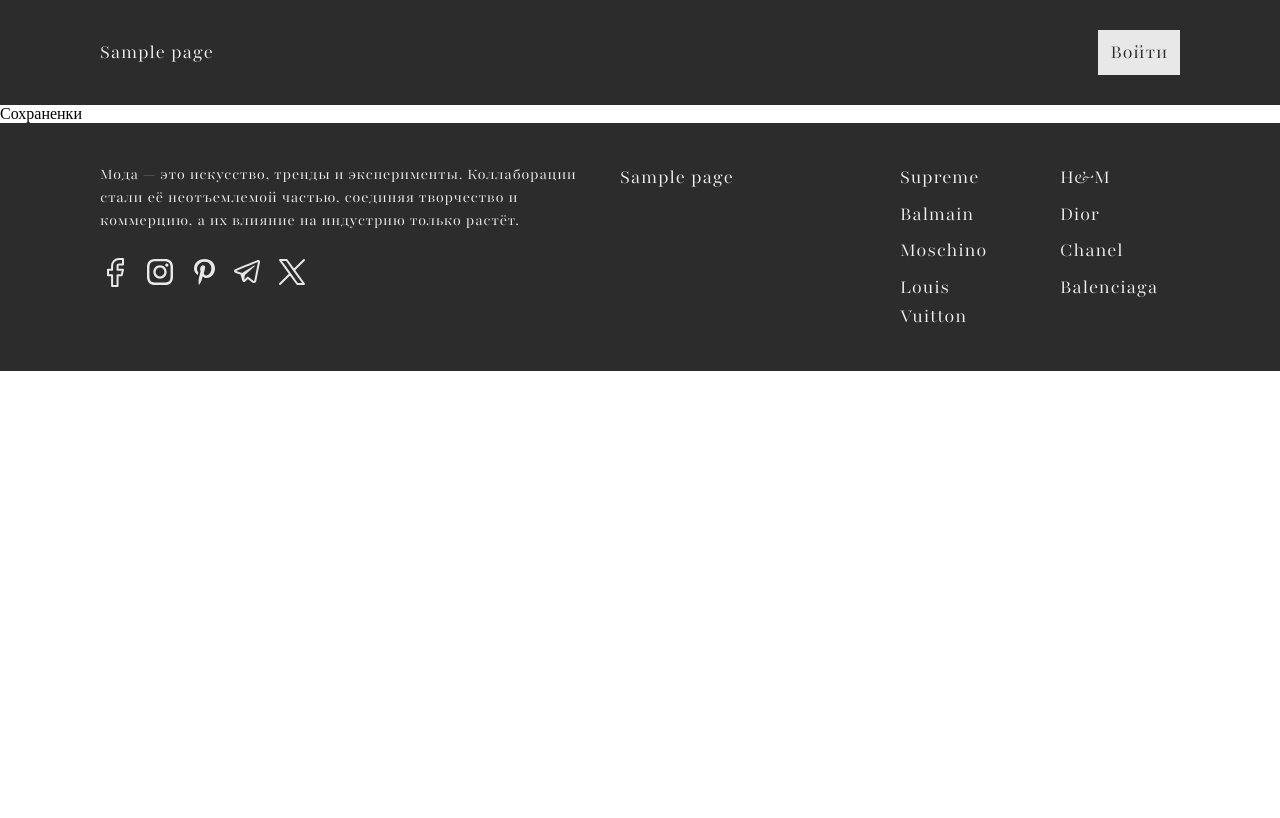
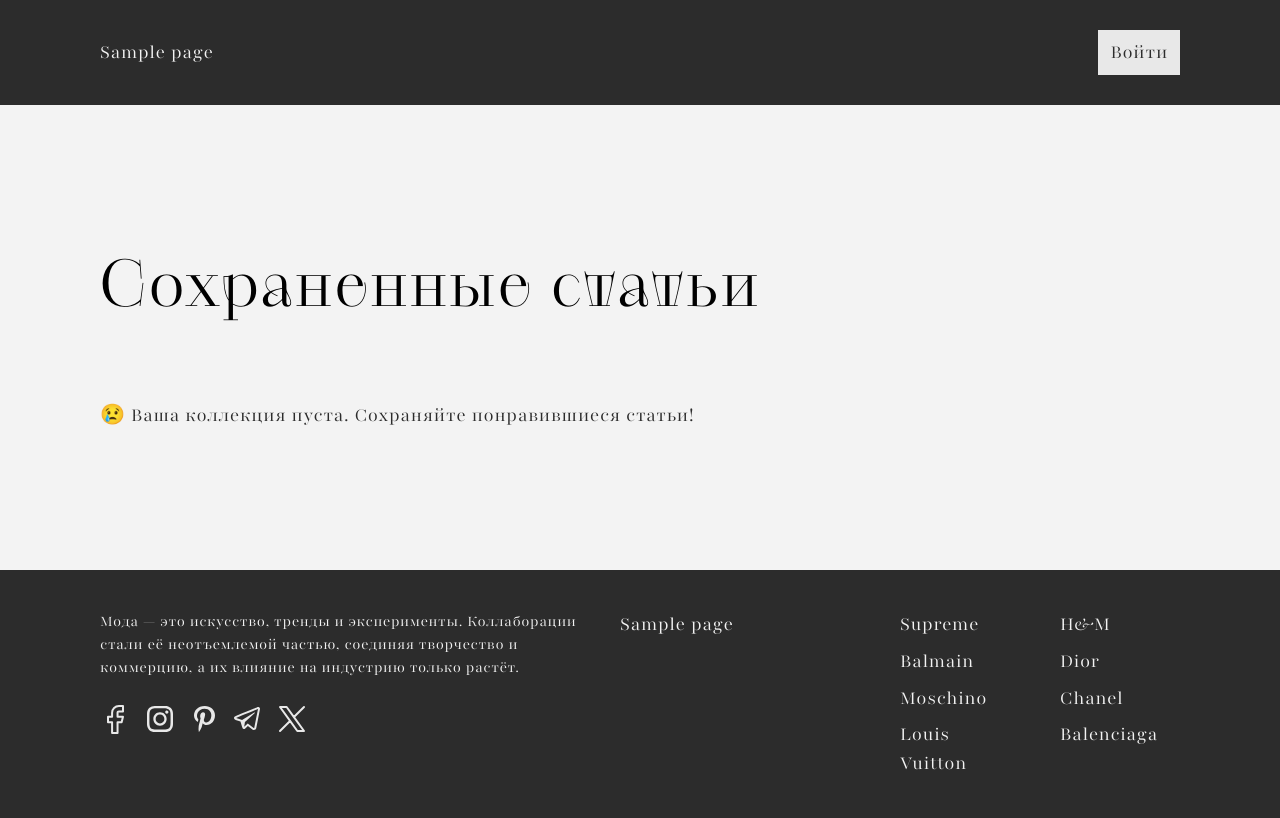
Before and after one commit to Longin-Khibovskiy/diploma_project, a PHP site: page /user/saved in a window 1280 px wide. Before the commit the page ends 371 px from the top, so only its background shows below. Run offline with PHP 8.4, Linux system fonts and the light colour scheme; tables that the repository leaves empty or names only in its code hold one stand-in row (values such as "Sample post").

Commit message:
update seved page

```diff
--- a/pages/articles.php
+++ b/pages/articles.php
@@ -1,7 +1,5 @@
 <?php
 if ($_SERVER['REQUEST_METHOD'] === 'POST' && isset($_POST['save_article'])) {
-    header('Content-Type: application/json');
-
     if (!isset($_SESSION['user'])) {
         echo json_encode(['error' => 'Требуется авторизация']);
         exit;
--- a/pages/user/saved.php
+++ b/pages/user/saved.php
@@ -1 +1,103 @@
-Сохраненки
+<?php
+if ($_SERVER['REQUEST_METHOD'] === 'POST' && isset($_POST['remove_article'])) {
+    if (!isset($_SESSION['user'])) {
+        echo json_encode(['error' => 'Требуется авторизация']);
+        exit;
+    }
+
+    if (!isset($_POST['csrf_token']) || $_POST['csrf_token'] !== $_SESSION['csrf_token']) {
+        echo json_encode(['error' => 'Ошибка безопасности']);
+        exit;
+    }
+
+    $articleId = (int)$_POST['article_id'];
+    $userId = (int)$_SESSION['user']['id'];
+
+    try {
+        $stmt = $link->prepare("DELETE FROM SavedArticles WHERE user_id = ? AND article_id = ?");
+        $stmt->bind_param('ii', $userId, $articleId);
+
+        if (!$stmt->execute()) throw new Exception('Ошибка базы данных');
+
+        echo json_encode([
+            'success' => true,
+            'action' => 'delete',
+            'articleId' => $articleId
+        ]);
+    } catch (Exception $e) {
+        echo json_encode(['error' => $e->getMessage()]);
+    }
+    exit;
+}
+
+$savedArticlesData = [];
+if (isset($_SESSION['user'])) {
+    $userId = (int)$_SESSION['user']['id'];
+    $stmt = $link->prepare("
+        SELECT a.id, a.name, a.author, a.images, a.pages_id
+        FROM SavedArticles AS s
+        JOIN Articles AS a ON s.article_id = a.id
+        WHERE s.user_id = ?
+        ORDER BY s.saved_at DESC
+    ");
+    $stmt->bind_param('i', $userId);
+    $stmt->execute();
+    $result = $stmt->get_result();
+
+    while ($row = $result->fetch_assoc()) {
+        $row['imagesParts'] = explode(',', $row['images'] ?? '') ?: ['default.jpg'];
+        $savedArticlesData[] = $row;
+    }
+}
+
+if (empty($_SESSION['csrf_token'])) $_SESSION['csrf_token'] = bin2hex(random_bytes(32));
+?>
+<section class="users_saved">
+    <div class="users_saved_container">
+        <h3>Сохраненные статьи</h3>
+        <?php if (!empty($savedArticlesData)): ?>
+            <?php foreach ($savedArticlesData as $article): ?>
+                <div class="user_saved_container" data-article-id="<?= $article['id'] ?>">
+                    <svg class="save-icon saved" xmlns="http://www.w3.org/2000/svg" width="23"
+                         height="32" viewBox="0 0 23 32" fill="none" onclick="toggleSave(<?= $article['id'] ?>)">
+                        <path d="M21.1601 28.3468V1.77441H1.83826V28.3468L11.2701 20.8001L21.1601 28.3468Z"
+                              stroke="black" stroke-width="3"/>
+                    </svg>
+                    <img src="<?= $article['imagesParts'][0] ?>" alt="" class="user_saved_img">
+                    <a href="<?php extract(PageById($link, $article['pages_id']));
+                    echo $PageLink; ?>"
+                       class="user_saved_text_container">
+                        <p class="medium"><?= htmlspecialchars($article['name']) ?></p>
+                        <p class="user_saved_text small"><?= htmlspecialchars($article['author'] ?: 'Автор неизвестен') ?></p>
+                    </a>
+                </div>
+            <?php endforeach; ?>
+        <?php else: ?>
+            <p class="user_saved_zero_message">😢 Ваша коллекция пуста. Сохраняйте понравившиеся статьи!</p>
+        <?php endif; ?>
+    </div>
+</section>
+
+<script>
+    function toggleSave(articleId) {
+        <?php if (isset($_SESSION['user'])): ?>
+        const articleDiv = document.querySelector(`[data-article-id="${articleId}"]`);
+        const formData = new FormData();
+
+
+        formData.append('remove_article', '1');
+        formData.append('article_id', articleId);
+        formData.append('csrf_token', '<?= $_SESSION['csrf_token'] ?>');
+        articleDiv.remove();
+        fetch('', {
+            method: 'POST',
+            body: formData
+        })
+        window.location.reload()
+        <?php else: ?>
+        if (confirm('Для сохранения статей войдите в систему!')) {
+            window.location.href = '/authorisation';
+        }
+        <?php endif; ?>
+    }
+</script>
--- /dev/null
+++ b/stylesheet/usersaved.css
@@ -0,0 +1,79 @@
+.users_saved {
+    background-color: var(--primary-white-smoke);
+    width: 100%;
+    display: flex;
+    flex-direction: column;
+    justify-content: center;
+    align-items: center;
+}
+
+.users_saved_container {
+    width: 100%;
+    max-width: 1600px;
+    padding: 140px 100px;
+    display: grid;
+    grid-template-columns: 1fr 1fr 1fr;
+    gap: 24px;
+    flex-wrap: wrap;
+    justify-content: space-around;
+    align-items: center;
+}
+
+h3 {
+    grid-column: span 3;
+    margin-bottom: 48px;
+}
+
+.user_saved_container {
+    text-decoration: none;
+    /*max-width: 30%;*/
+    width: min-content;
+    height: 500px;
+    background-color: var(--tertiary-isabelline);
+    padding: 40px 20px 32px 20px;
+    display: flex;
+    flex-direction: column;
+}
+
+.save-icon {
+    cursor: pointer;
+    position: absolute;
+    margin-left: 286px;
+    margin-top: 28px;
+}
+
+.save-icon path {
+    stroke: var(--primary-eerie-black);
+    fill: #dddddd00;
+    transition-delay: 0s;
+    transition-duration: 0.5s;
+}
+
+.save-icon.saved path {
+    fill: var(--primary-eerie-black);
+    animation: bookmark 0.5s linear;
+    transition-delay: 0.5s;
+}
+
+.user_saved_img {
+    width: 350px;
+    height: 300px;
+    object-fit: cover;
+    margin-bottom: 28px;
+}
+
+.user_saved_text_container {
+    text-decoration: none;
+    display: flex;
+    flex-direction: column;
+    height: 100px;
+    justify-content: center;
+}
+
+.user_saved_text {
+    margin-top: 8px;
+    color: var(--tertiary-battleship-gray);
+}
+.user_saved_zero_message {
+    grid-column: span 3;
+}
--- a/tpl/header.php
+++ b/tpl/header.php
@@ -21,7 +21,7 @@ session_start(); ?>
                 </svg>
                 <div class="dropdown-menu">
                     <a href="/profile"><p>Профиль</p></a>
-                    <a href="#"><p>Сохраненные</p></a>
+                    <a href="/user/saved"><p>Сохраненные</p></a>
                     <hr>
                     <a href="/logout"><p>Выйти</p></a>
                 </div>
```
